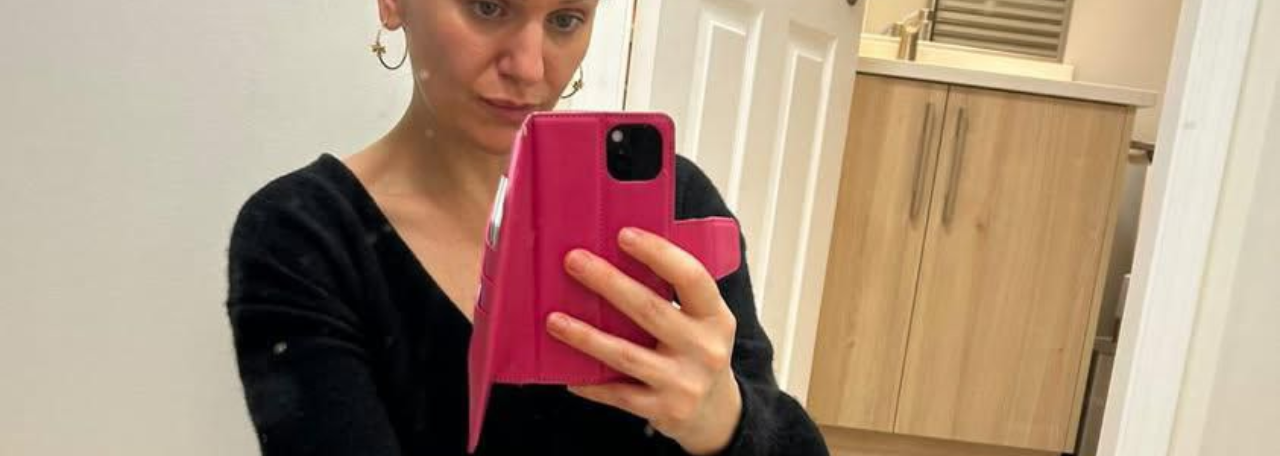
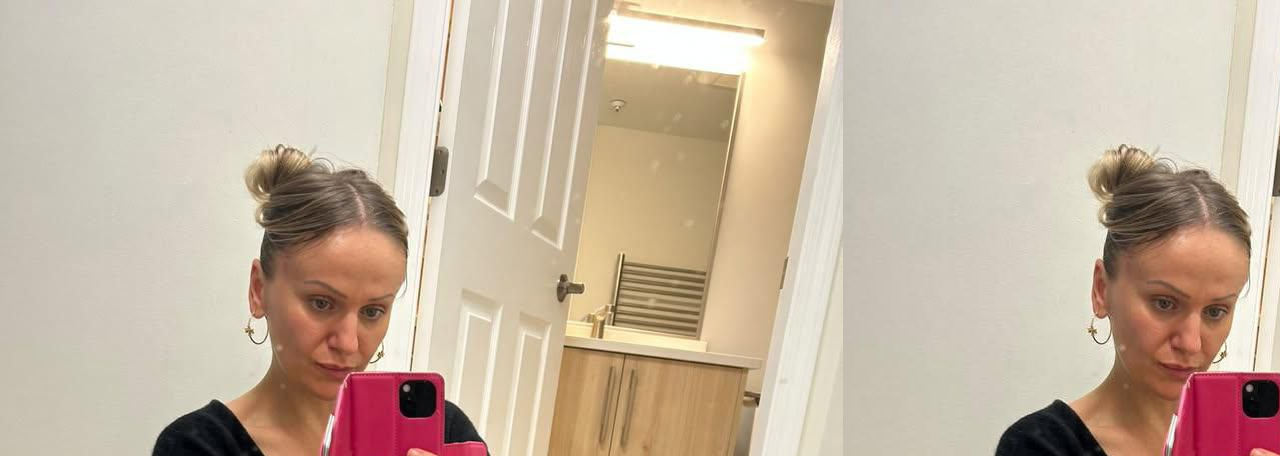
Before and after one commit to mesmerizingmila/happiestbirthdaymila, a plain HTML site: page index.html in a window 1280 px wide. Shown: the top 456 px of the page. Drawn offline with nearby package versions, Linux system fonts and the light colour scheme; grey boxes are pictures that could not be loaded.

Commit message:
Update styles.css

```diff
--- a/styles.css
+++ b/styles.css
@@ -15,16 +15,14 @@ h1 {
 body {
 	margin: 0;
     background-image: url("img_1.jpg");
-    background-size: cover; /* or contain, or specific dimensions */
-  background-position: center center;
-  height: 100vh; /* or a specific height */
+
   width: 100%;
 }
 
 .container {
 	position: relative;
 	width: 100%;
-	height: 200vh;
+	height: 120vh;
 	overflow: visible;
     color: white;
 
@@ -48,7 +46,7 @@ body {
 
 .message {
 	padding: 20px;
-	background-color: rgba(255, 222, 222, 0);
+	background-color: rgba(241, 13, 13, 0.1);
 	min-width: 80%;
 	height: 75%;
 	position: absolute;
```
